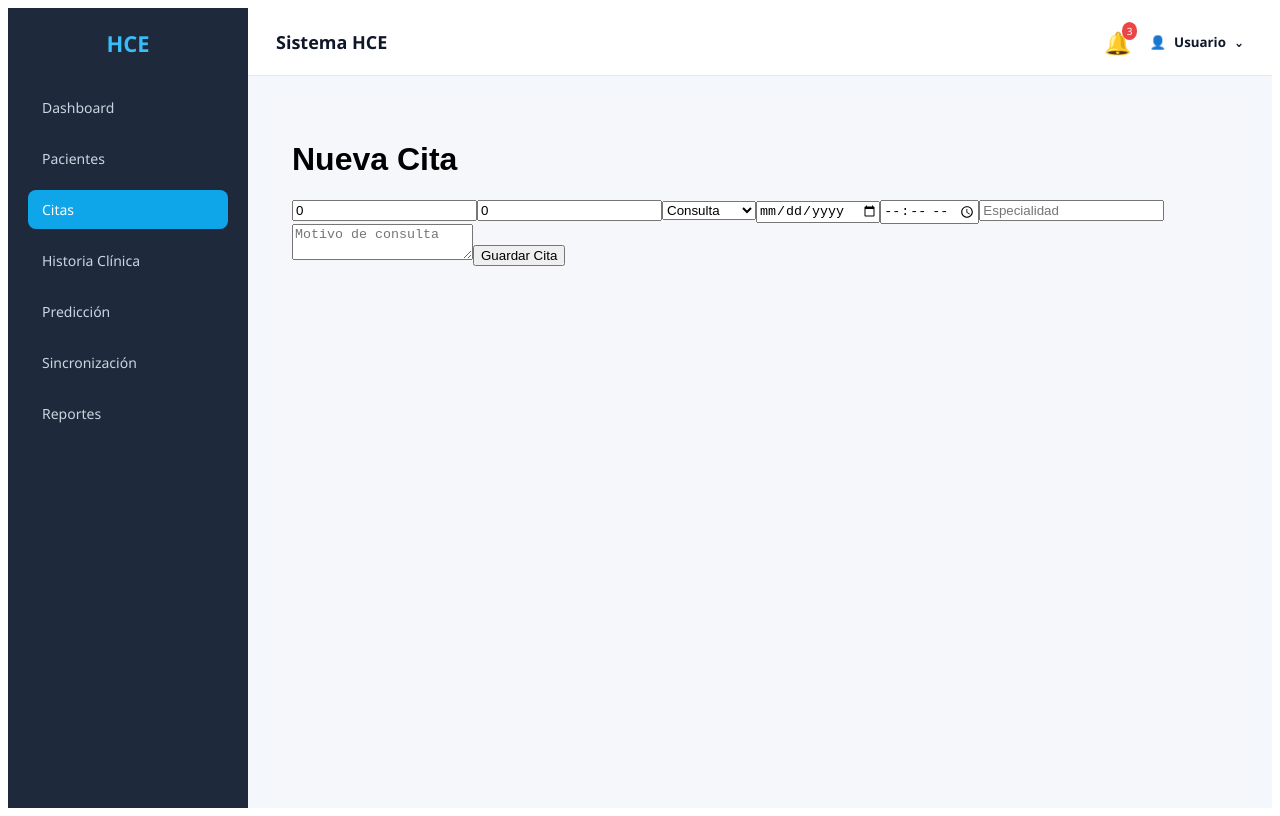
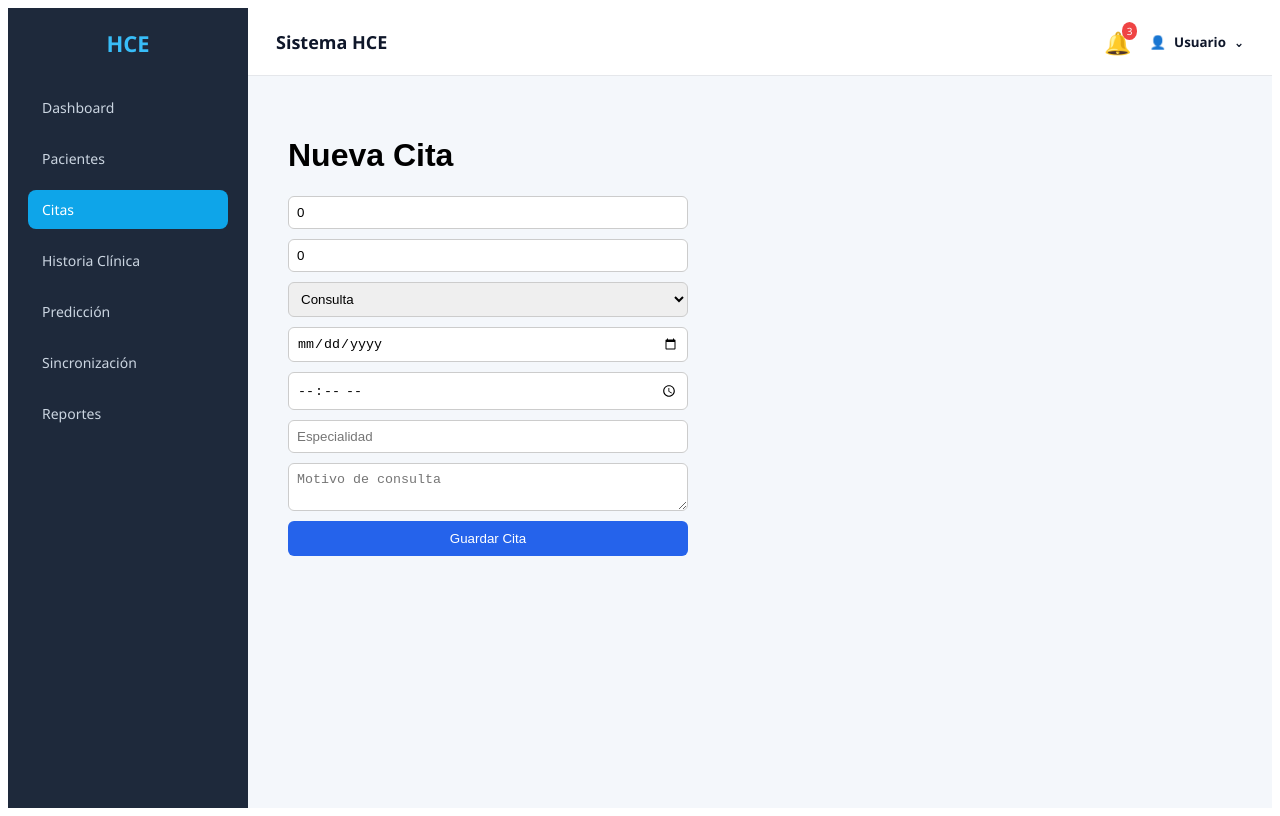
Before and after one commit to bancesroseline-alt/hce-system, an Angular app: page /citas in a window 1280 px wide. Built offline with nearby package versions, Linux system fonts and the light colour scheme; sample sign-in values are in the browser's storage.

Commit message:
Update citas.component.css

```diff
--- a/src/app/pages/citas/citas.component.css
+++ b/src/app/pages/citas/citas.component.css
@@ -1,93 +1,31 @@
-
 .page {
-  padding: 24px;
-  background: #f5f7fb;
-  min-height: 100vh;
-  font-family: Arial, sans-serif;
+  padding: 20px;
+  font-family: Arial;
 }
 
-/* HEADER */
-.page-header {
-  margin-bottom: 20px;
+.form {
+  display: flex;
+  flex-direction: column;
+  gap: 10px;
+  max-width: 400px;
 }
 
-.page-header h1 {
-  margin: 0;
-  font-size: 24px;
-  color: #1f2a44;
+input, select, textarea {
+  padding: 8px;
+  border: 1px solid #ccc;
+  border-radius: 6px;
 }
 
-/* CARD */
-.card {
-  background: #ffffff;
-  border-radius: 12px;
-  padding: 20px;
-  box-shadow: 0 2px 10px rgba(0,0,0,0.08);
+button {
+  padding: 10px;
+  background: #2563eb;
+  color: white;
+  border: none;
+  border-radius: 6px;
+  cursor: pointer;
 }
 
-/* TABLE */
-table {
-  width: 100%;
-  border-collapse: collapse;
+.success {
+  color: green;
+  margin-bottom: 10px;
 }
-
-/* HEADER TABLE */
-thead tr {
-  background: #f3f4f6;
-}
-
-th {
-  text-align: left;
-  padding: 12px;
-  font-size: 13px;
-  color: #374151;
-  font-weight: 600;
-}
-
-/* ROWS */
-td {
-  padding: 12px;
-  border-top: 1px solid #e5e7eb;
-  font-size: 14px;
-  color: #111827;
-}
-
-/* HOVER ROW */
-tbody tr:hover {
-  background: #f9fafb;
-}
-
-/* ESTADOS (IMPORTANTE) */
-.programada {
-  color: #f59e0b;
-  font-weight: 600;
-  background: #fff7ed;
-  padding: 4px 8px;
-  border-radius: 6px;
-  display: inline-block;
-}
-
-.atendida {
-  color: #10b981;
-  font-weight: 600;
-  background: #ecfdf5;
-  padding: 4px 8px;
-  border-radius: 6px;
-  display: inline-block;
-}
-
-.cancelada {
-  color: #ef4444;
-  font-weight: 600;
-  background: #fef2f2;
-  padding: 4px 8px;
-  border-radius: 6px;
-  display: inline-block;
-}
-
-/* EMPTY STATE */
-p {
-  color: #6b7280;
-  text-align: center;
-  padding: 20px;
-}
```
